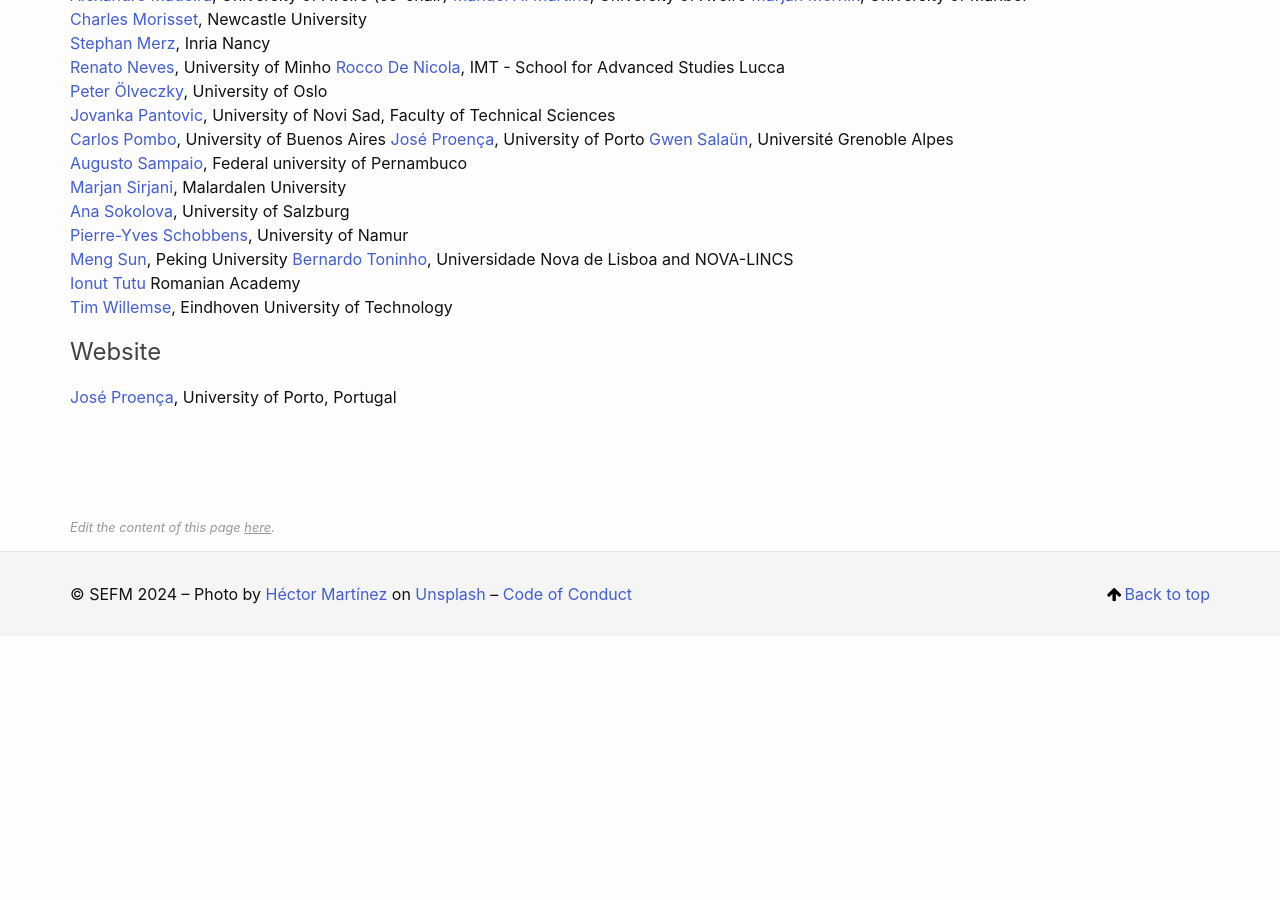
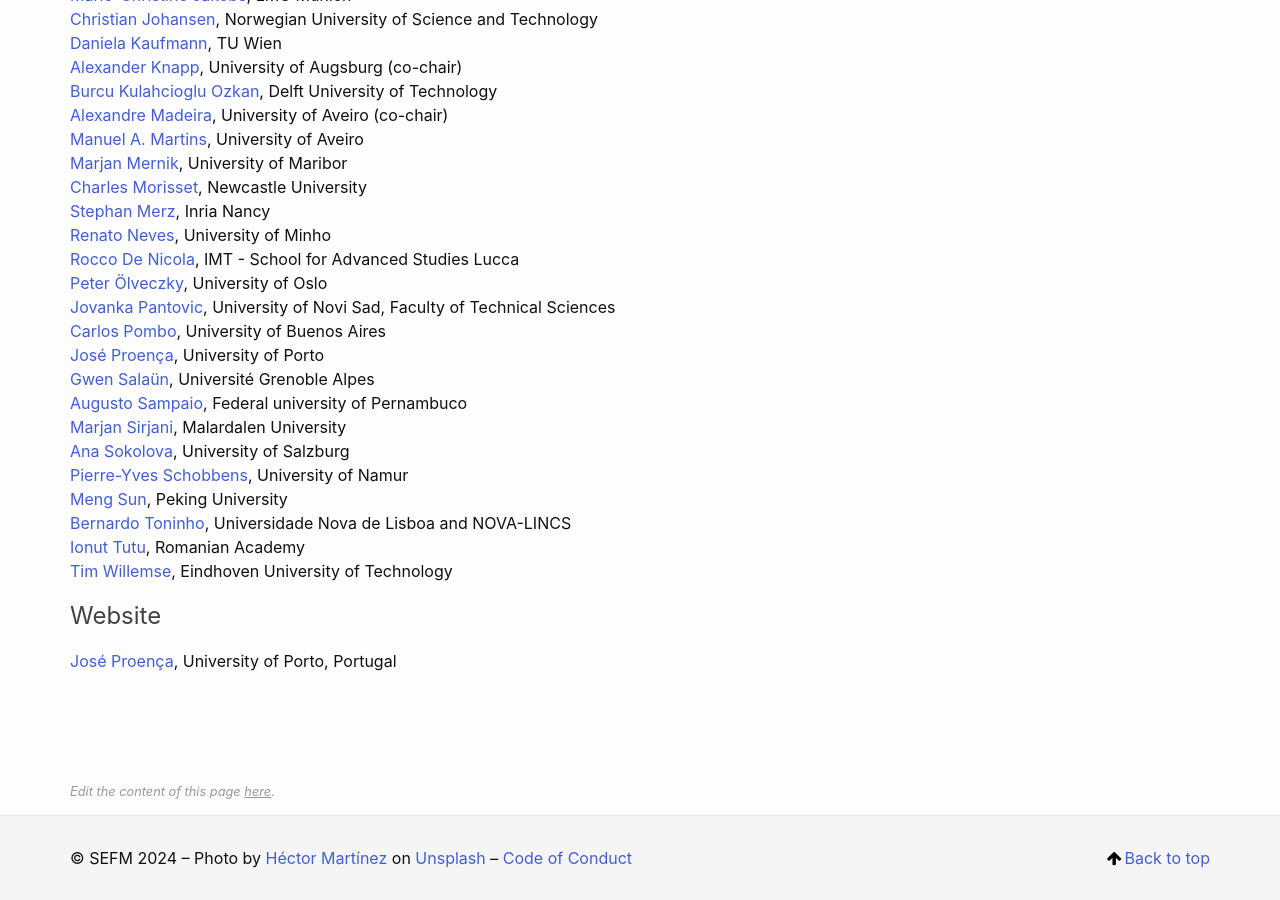
Before and after one commit to sefm-conference/2024, a Jekyll site: the page built from _pages/committees.md, in a window 1280 px wide and 900 px high, scrolled down 1035 px. Built offline with Jekyll 4.4.1, drawn with Linux system fonts in a browser that asks for light colours; before the commit the page ends 1671 px from its top, so only the background shows below that.

```diff
--- a/_pages/committees.md
+++ b/_pages/committees.md
@@ -44,7 +44,7 @@ order: 4
 [Pierre-Yves Schobbens](https://directory.unamur.be/staff/pyschobb), University of Namur
 [Meng Sun](https://www.math.pku.edu.cn/teachers/sunm/indexen.html), Peking University
 [Bernardo Toninho](http://ctp.di.fct.unl.pt/~btoninho/), Universidade Nova de Lisboa and NOVA-LINCS
-[Ionut Tutu](https://dblp.org/pid/74/9837.html) Romanian Academy
+[Ionut Tutu](https://dblp.org/pid/74/9837.html), Romanian Academy
 [Tim Willemse](https://www.win.tue.nl/~timw/), Eindhoven University of Technology
 
 <!--
```
